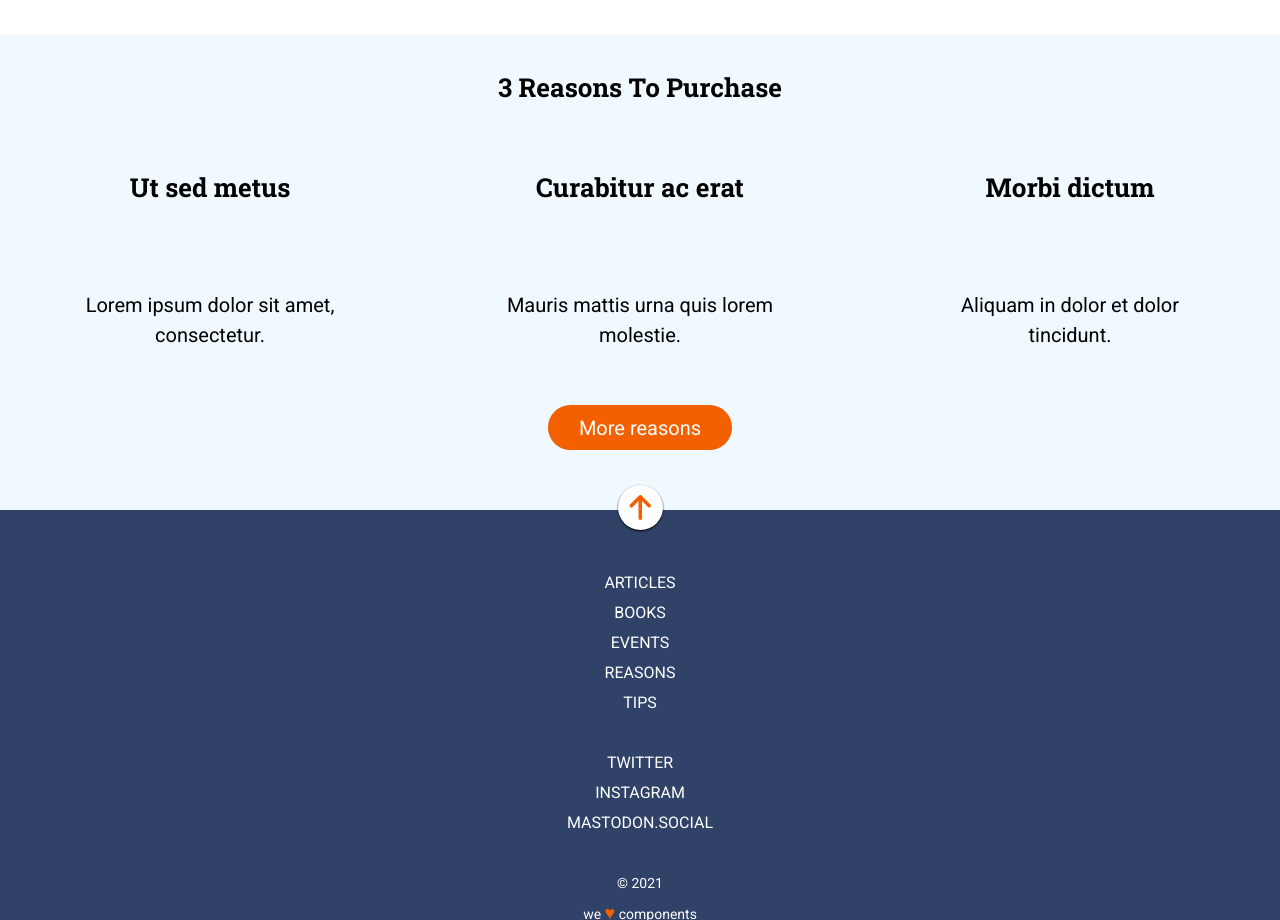
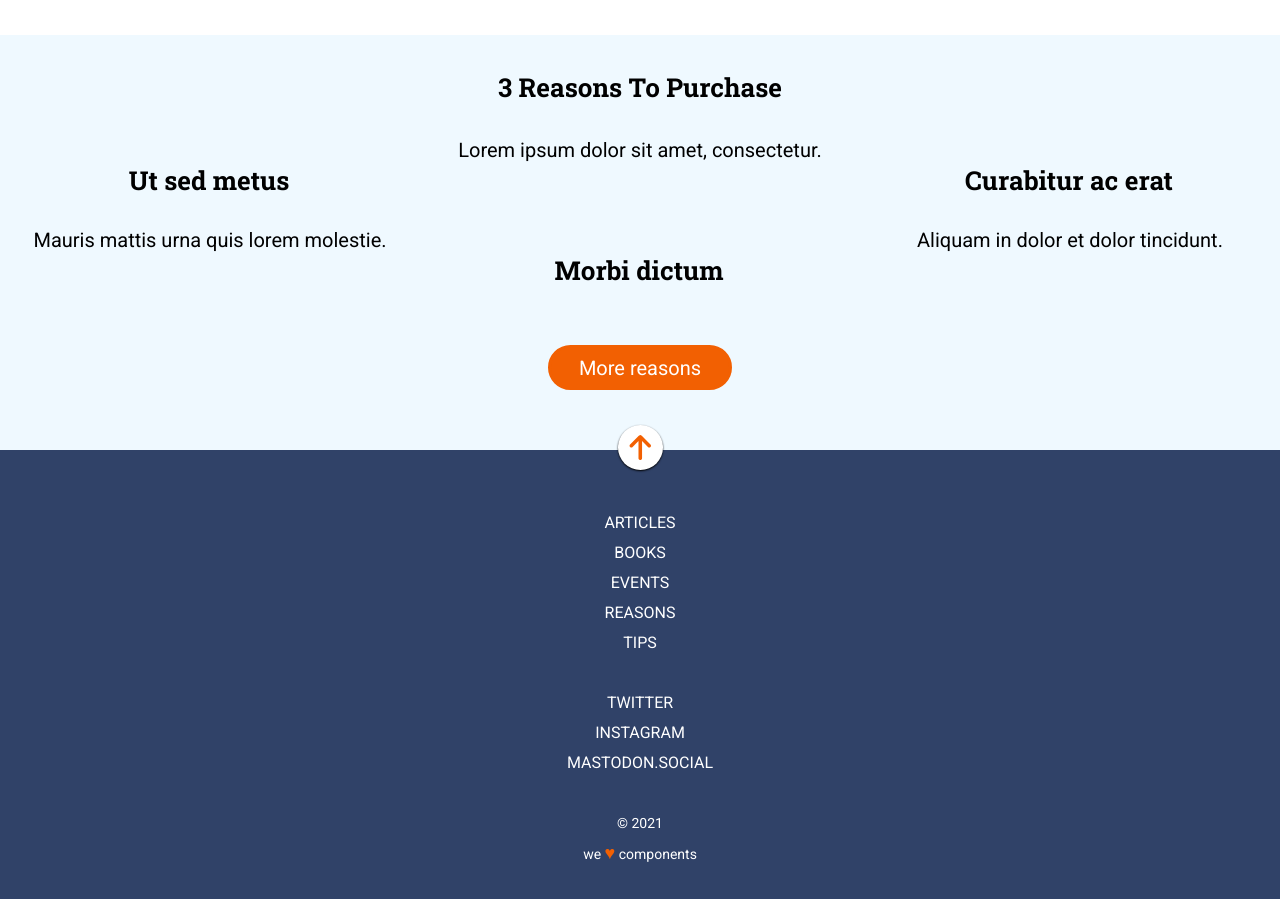
Before and after one commit to Adalab/modulo-1-evaluacion-final-mdanieladla, a website: page src/html/index.html in a window 1280 px wide. Shown: the part 1080-2000 px from the top of the page. After the commit the page ends 1979 px from the top, so only its background shows below. Drawn offline with nearby package versions, Linux system fonts and the light colour scheme; files that its build step writes are made by us from their sources; files whose address does not match are found by name.

Commit message:
remove padding from subtitle

```diff
--- a/src/scss/layout/_second-section.scss
+++ b/src/scss/layout/_second-section.scss
@@ -5,7 +5,6 @@
     grid-gap: 10px;
     @media all and (min-width: 768px) {
         grid-template-columns: 1fr 1fr 1fr;
-        grid-template-rows: 1fr 1fr 1fr;
     }
     &--title{
         font-size: 24px;
@@ -22,15 +21,13 @@
     }
     &--subtitle{
         font-size: 18px;
-
         font-family: $font-family2;
         text-align: center;
-        margin: 45px 70px 5px 70px;
+        margin: 40px 70px 5px 70px;
         @media all and (min-width:768px) {
             font-size: 26px;
-            line-height: 45px;
-            grid-row-start: 2;
-            grid-row-end: 4;
+            line-height: 30px;
+            margin: 45px 40px 5px 38px;
         }
     }
     &--paragraph{
@@ -41,7 +38,7 @@
         padding: 0 70px 0 70px;
         @media all and (min-width:768px) {
             font-size: 20px;
-
+            padding: 15px;
     }
     }
 
```
